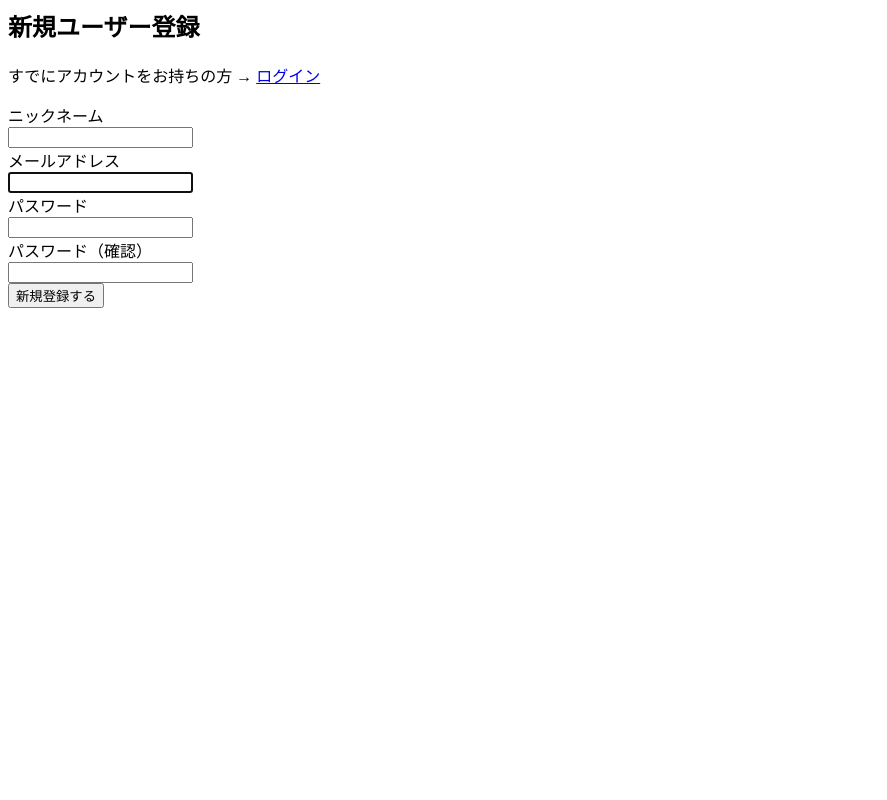
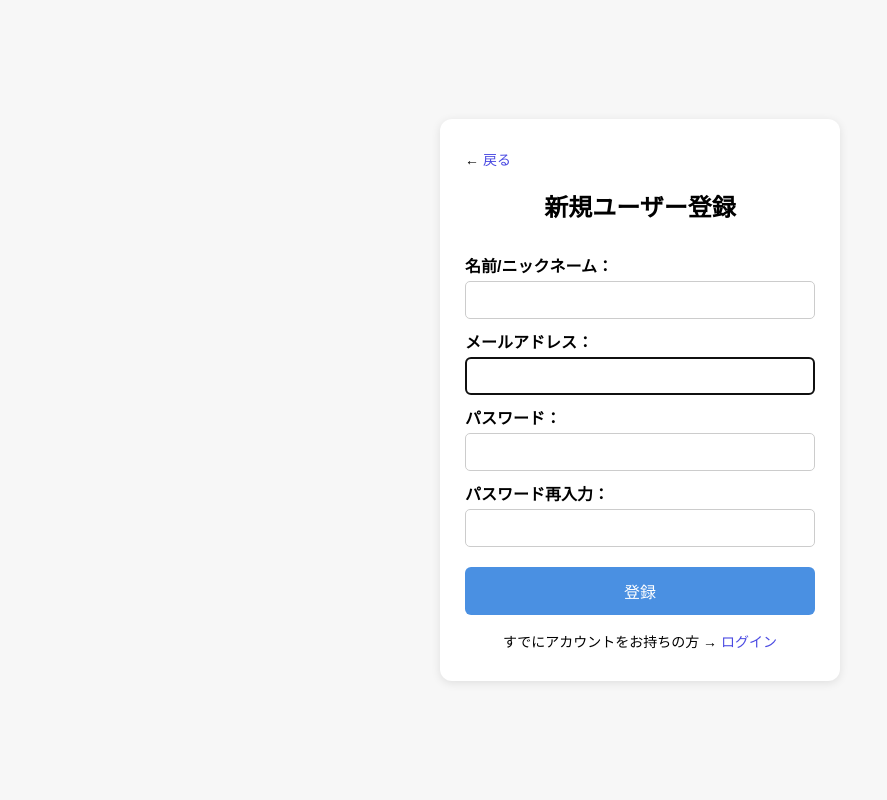
Before and after one commit to seika-okamoto/hikkoshi-todo, a Django app: page /accounts/signup/ in a window 1280 px wide. Shown: the whole page, without its empty margins (0-887 px from the left). Run offline with Django 5.2, Linux system fonts and the light colour scheme.

Commit message:
✨ 新規登録画面をスマホ対応＆デザイン改善（戻るリンクも調整）

```diff
--- a/templates/accounts/signup.html
+++ b/templates/accounts/signup.html
@@ -1,41 +1,129 @@
+<!DOCTYPE html>
+<html lang="ja">
+<head>
+  <meta charset="UTF-8">
+  <title>新規ユーザー登録</title>
+  <meta name="viewport" content="width=device-width, initial-scale=1.0">
+  <style>
+    * {
+      box-sizing: border-box;
+    }
+    body {
+      font-family: 'Arial', sans-serif;
+      background-color: #f7f7f7;
+      margin: 0;
+      padding: 0;
+      display: flex;
+      justify-content: center;
+      align-items: center;
+      height: 100vh;
+    }
+    .signup-container {
+      background: #fff;
+      padding: 30px 25px;
+      border-radius: 12px;
+      box-shadow: 0 2px 10px rgba(0,0,0,0.1);
+      width: 90%;
+      max-width: 400px;
+    }
+    h2 {
+      text-align: center;
+      margin-bottom: 20px;
+    }
+    .back-link {
+      font-size: 14px;
+      margin-bottom: 10px;
+    }
+    .back-link a {
+      text-decoration: none;
+      color: #4a4ae2;
+    }
+    form {
+      display: flex;
+      flex-direction: column;
+    }
+    label {
+      margin-top: 10px;
+      font-weight: bold;
+    }
+    input {
+      padding: 10px;
+      margin-top: 4px;
+      border: 1px solid #ccc;
+      border-radius: 5px;
+      font-size: 14px;
+      width: 100%;
+    }
+    .error-message {
+      color: red;
+      font-size: 13px;
+      margin-top: 5px;
+    }
+    button {
+      margin-top: 20px;
+      padding: 12px;
+      background-color: #4a90e2;
+      color: white;
+      border: none;
+      border-radius: 6px;
+      font-size: 16px;
+      cursor: pointer;
+    }
+    button:hover {
+      background-color: #357bd8;
+    }
+    .to-login {
+      text-align: center;
+      margin-top: 16px;
+      font-size: 14px;
+    }
+    .to-login a {
+      color: #4a4ae2;
+      text-decoration: none;
+    }
+  </style>
+</head>
+<body>
+  <div class="signup-container">
+    <div class="back-link">
+      ← <a href="{% url 'accounts:login' %}">戻る</a>
+    </div>
+
     <h2>新規ユーザー登録</h2>
-
-<p>すでにアカウントをお持ちの方 → <a href="{% url 'accounts:login' %}">ログイン</a></p>
 
     <form method="post">
       {% csrf_token %}
 
-  <div>
-    <label for="id_username">ニックネーム</label><br>
+      <label for="id_username">名前/ニックネーム：</label>
       {{ form.username }}
       {% if form.username.errors %}
-      <p style="color: red">{{ form.username.errors }}</p>
+        <div class="error-message">{{ form.username.errors }}</div>
       {% endif %}
-  </div>
 
-  <div>
-    <label for="id_email">メールアドレス</label><br>
+      <label for="id_email">メールアドレス：</label>
       {{ form.email }}
       {% if form.email.errors %}
-      <p style="color: red">{{ form.email.errors }}</p>
+        <div class="error-message">{{ form.email.errors }}</div>
       {% endif %}
-  </div>
 
-  <div>
-    <label for="id_password1">パスワード</label><br>
+      <label for="id_password1">パスワード：</label>
       {{ form.password1 }}
       {% if form.password1.errors %}
-      <p style="color: red">{{ form.password1.errors }}</p>
+        <div class="error-message">{{ form.password1.errors }}</div>
       {% endif %}
-  </div>
 
-  <div>
-    <label for="id_password2">パスワード（確認）</label><br>
+      <label for="id_password2">パスワード再入力：</label>
       {{ form.password2 }}
       {% if form.password2.errors %}
-      <p style="color: red">{{ form.password2.errors }}</p>
+        <div class="error-message">{{ form.password2.errors }}</div>
       {% endif %}
+
+      <button type="submit">登録</button>
+    </form>
+
+    <div class="to-login">
+      すでにアカウントをお持ちの方 → <a href="{% url 'accounts:login' %}">ログイン</a>
     </div>
-
-  <button type="submit">新規登録する</button>
-</form>
+  </div>
+</body>
+</html>
```
Lines whose indentation alone changed are shown as unchanged.
